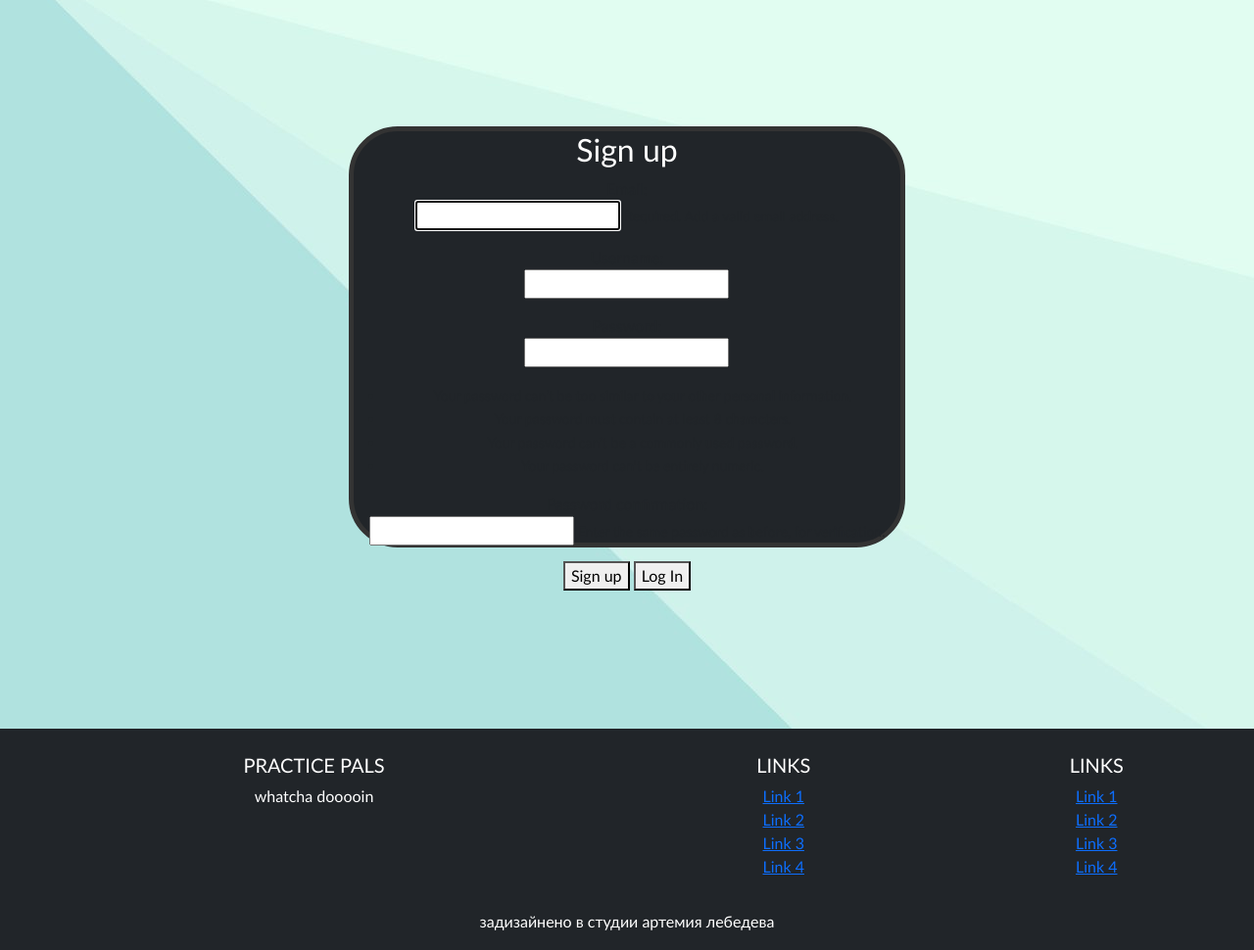
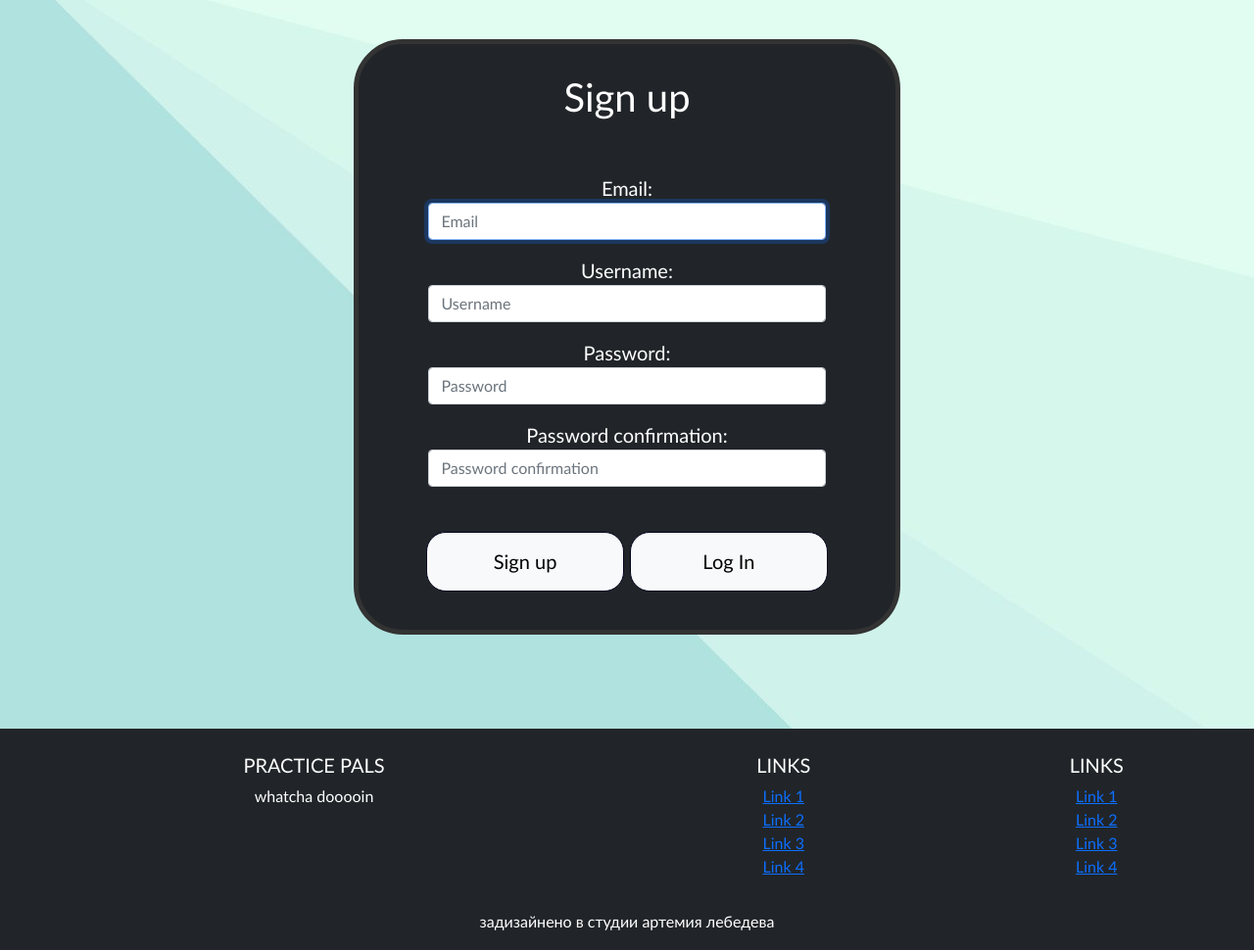
Before and after one commit to tsogp/meet2code, a Django app: page /register/ in a window 1280 px wide. Shown: the part 56-1026 px from the top of the page at 98% size. Run offline with Django 3.2, Linux system fonts and the light colour scheme; some libraries are stand-ins or nearby versions.

Commit message:
Log in и register

```diff
--- a/authentication/forms.py
+++ b/authentication/forms.py
@@ -11,9 +11,11 @@ class RegistrationForm(UserCreationForm):
         model = Account
         fields = ("email", "username", "password1", "password2")
 
+
 class LoginForm(forms.Form):
     email = forms.CharField()
     password = forms.CharField(widget=forms.PasswordInput)
+
 
 class UserPasswordResetForm(SetPasswordForm):
     """Change password form."""
--- a/authentication/templates/authentication/index.html
+++ b/authentication/templates/authentication/index.html
@@ -57,7 +57,7 @@
         <h2 style="color: white; font-size: 35pt">You're not logged in</h2>
         <br><br><br>
         <div class="container-buttons">
-            <button style="color: white; min-width: 30ex; min-height: 10ex; border-style: solid; border-width: thin; border-radius: 20px; border-color: rgb(3, 3, 29)">
+            <button style="min-width: 30ex; min-height: 10ex; border-style: solid; border-width: thin; border-radius: 20px; border-color: rgb(3, 3, 29)" class="btn btn-light">
                 <a href="/register" style="color: #444147; font-size: 20pt">Register</a>
             </button>
 
--- a/authentication/templates/registration/register.html
+++ b/authentication/templates/registration/register.html
@@ -1,5 +1,6 @@
 {% extends 'base.html' %}
 {% load static %}
+{% load widget_tweaks %}
 
 {% block content %}
 
@@ -11,27 +12,13 @@
         align-items: center;
         text-align: center;
     }
-    .register {
-        background-color: #3B2E84;
-        width: 90ex;
-        height: 50ex;
-        text-align: center;
-        border-style: solid;
-        border-width: thick;
-        border-radius: 20px;
-        border-color: rgb(51, 51, 51);
-        position:absolute;
-        top:0;
-        bottom:0;
-        left:0;
-        right:0;
-        margin:auto;
-    }
+
     .box {
         background-color: #212529;
-        width: 70ex;
-        height: 53ex;
-        text-align: center;
+        width: 55ex;
+        height: 60ex;
+        color: white;
+        font-size: 15pt;
         border-style: solid;
         border-width: thick;
         border-radius: 50px;
@@ -50,8 +37,8 @@
     }
 
     .buttons {
-        min-width: 19ex;
-        min-height: 7ex;
+        min-width: 20ex;
+        min-height: 6ex;
         border-style: solid;
         border-width: thin;
         border-radius: 20px;
@@ -62,25 +49,25 @@
 <div class='box'>
 
 <form method="post" action="{% url 'register' %}">
-<h2  style="color: #FFFFFF">Sign up</h2>
+<br><h1  style="color: #FFFFFF">Sign up</h1><br>
 
 {% include 'snippets/messages.html' %}
 
 {% csrf_token %}
 {% for field in registration_form %}
     <p>
-    {{ field.label_tag }}<br>
-    {{ field }}
-    {% if field.help_text %}
-        <small style="display: gray">{{ field.help_text }}</small>
-    {% endif %}
-    {% for error in field.errors %}
-        <p style="color: red">{{ error }}</p>
-    {% endfor %}
+        <div style="width: 40ex; margin-left: auto; margin-right: auto;">
+            {{ field.label_tag }}<br>
+            {% render_field field class="input form-control" placeholder=field.label %}
+            {% for error in field.errors %}
+                <p style="color: red">{{ error }}</p>
+            {% endfor %}
+        </div>
     </p>
-    {% endfor %}
-<button type="submit">Sign up</button>
-<button type="submit"><a style="color: inherit; text-decoration: none;" href="/login">Log In</a></button>
+{% endfor %}
+<br>
+<button type="submit" class="buttons btn-light">Sign up</button>
+<button type="submit" class="buttons btn-light"><a style="color: inherit; text-decoration: none;" href="/login">Log In</a></button>
 </form>
 </div>
 {% endblock %}
--- a/meet2code/settings.py
+++ b/meet2code/settings.py
@@ -44,6 +44,7 @@ INSTALLED_APPS = [
     'django.contrib.sessions',
     'django.contrib.messages',
     'django.contrib.staticfiles',
+    'widget_tweaks',
 ]
 
 MIDDLEWARE = [
```
Also changed, not shown: authentication/templates/registration/login.html (+9 -9 lines).
